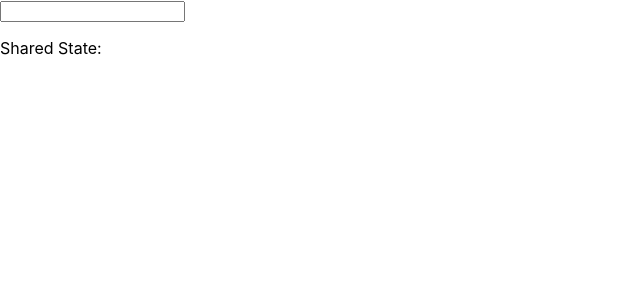
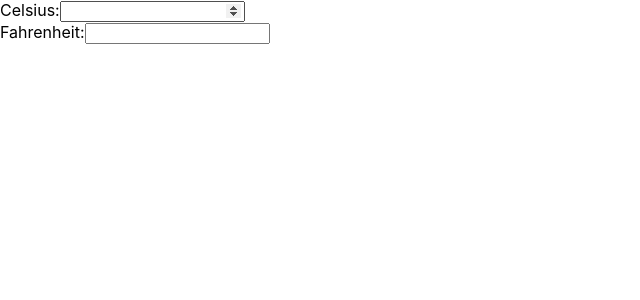
Before and after one commit to salinpaul94/60_DAY_PLAN_FOR_CROSS_PALTFORM_DEVELOPMENT, a React (Create React App) app in the folder cilu_laptop/: page / in a window 1280 px wide. Shown: the top 300 px of the page, without its empty margins (0-640 px from the left). Built offline with nearby package versions, Linux system fonts and the light colour scheme.

Commit message:
Temperature taday 6 task 6 example 2

```diff
--- a/cilu_laptop/src/App.js
+++ b/cilu_laptop/src/App.js
@@ -1,5 +1,5 @@
 import './App.css';
-import ParentTask6Example1 from './Day6Components/Task6Example1';
+import TemperatureConverterTask6Example2 from './Day6Components/Task6Example2';
 
 function App() {
   return (
@@ -11,7 +11,8 @@ function App() {
     // <Task4Example2PasswordForm/>
     // <Task5Example1RegistrationFrorm/>
     // <Task5Example2ContactForm/>
-    <ParentTask6Example1/>
+    // <ParentTask6Example1/>
+    <TemperatureConverterTask6Example2/>
   );
 }
 
--- /dev/null
+++ b/cilu_laptop/src/Day6Components/Task6Example2.js
@@ -0,0 +1,69 @@
+import React, { useState } from 'react';
+
+function TemperatureConverterTask6Example2() {
+  const [temperature, setTemperatur] = useState({
+    celsius: '',
+    fahrenheit: ''
+  });
+
+  const handleCelesiusChange = (e) => {
+    const celsius = e.target.value;
+    setTemperatur({
+      celsius,
+      fahrenheit: celsius ? (celsius * 9/5 + 32).toFixed(2) : ''
+    });
+  };
+
+  const handleFahrenheitChange = (e) => {
+    const fahrenheit = e.target.value;
+    setTemperatur({
+      fahrenheit,
+      celsius: fahrenheit ? ((fahrenheit - 32) * 5/9).toFixed(2) : ''
+    });
+  };
+
+  return (
+    <div>
+      <CelsiusInput
+        temperature={temperature.celsius}
+        onTemperatureChange={handleCelesiusChange}
+      />
+      <FahrenheitInput
+        temperature={temperature.fahrenheit}
+        onTemperatureChange={handleFahrenheitChange}
+      />
+    </div>
+  );
+}
+
+function CelsiusInput({ temperature, onTemperatureChange }) {
+  return (
+    <div>
+      <label>
+        Celsius:
+        <input
+          type='number'
+          value={temperature}
+          onChange={onTemperatureChange}
+        />
+      </label>
+    </div>
+  );
+}
+
+function FahrenheitInput({ temperature, onTemperatureChange }) {
+  return (
+    <div>
+      <label>
+        Fahrenheit:
+        <input
+          type='number'
+          value={temperature}
+          onChange={onTemperatureChange}
+        />
+      </label>
+    </div>
+  );
+}
+
+export default TemperatureConverterTask6Example2;
```
Also changed, not shown: 1 other file (tests, documents, lock files or other folders).
